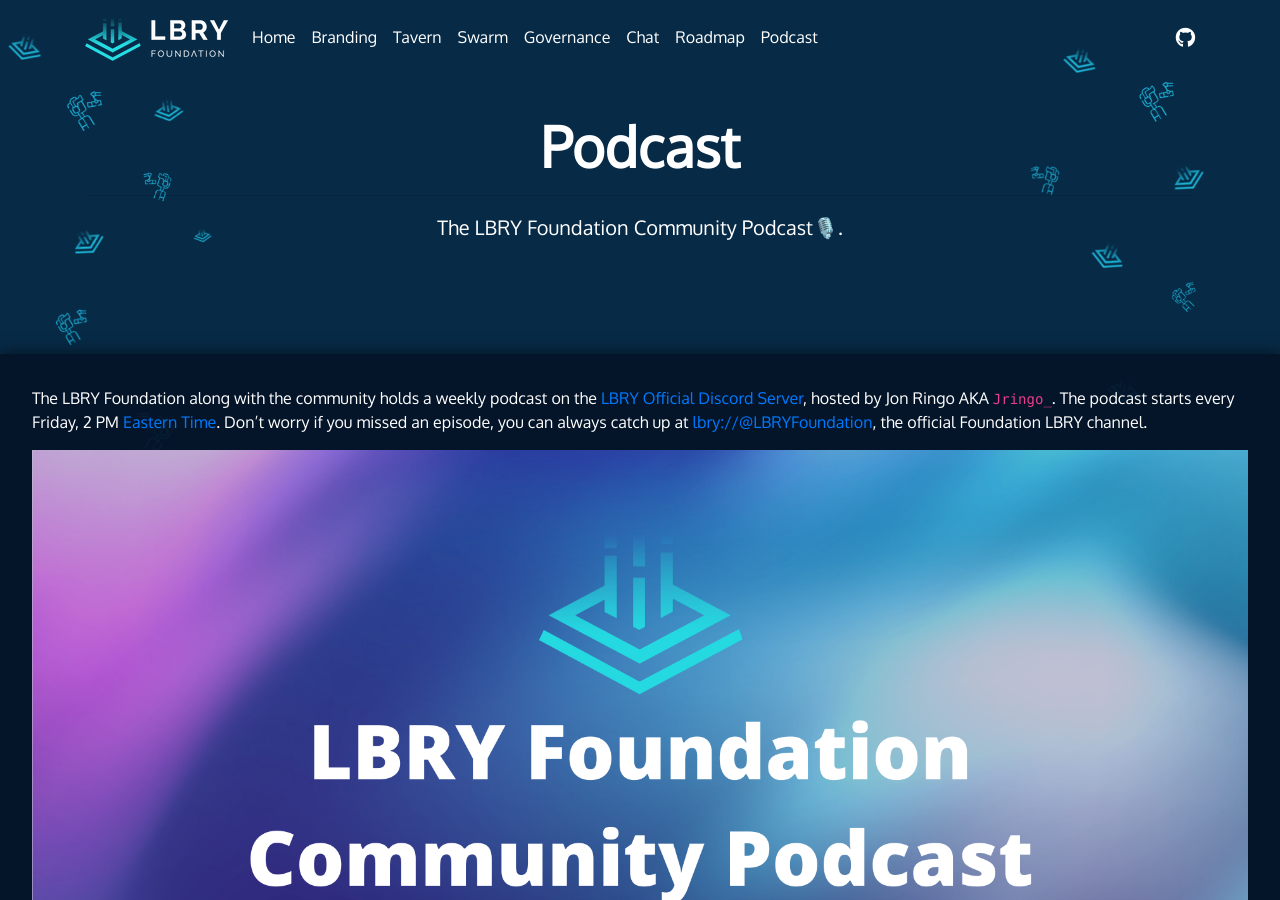
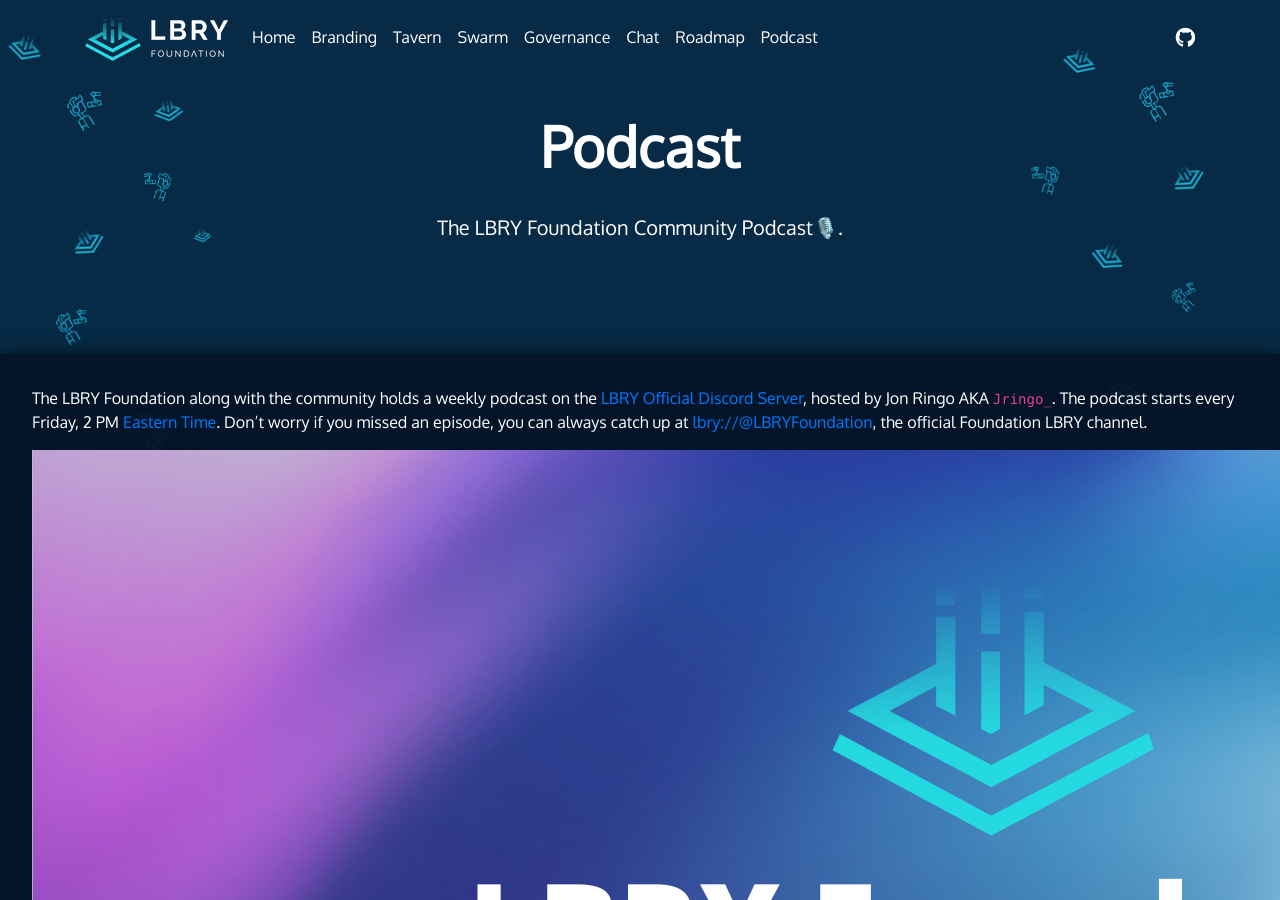
Before and after one commit to LBRYFoundation/lbryorg, a Jekyll site: the page built from pages/podcast.md, in a window 1280 px wide and 900 px high. Built offline with Jekyll 4.4.1, drawn with Linux system fonts in a browser that asks for light colours.

Commit message:
fix: stupid Jekyll and its markdown

```diff
--- a/pages/podcast.md
+++ b/pages/podcast.md
@@ -9,4 +9,4 @@
 The LBRY Foundation along with the community holds a weekly podcast on the [LBRY Official Discord Server](https://lbry.com/chat), hosted by Jon Ringo AKA `Jringo_`.
 The podcast starts every Friday, 2 PM [Eastern Time](https://time.is/ET). Don't worry if you missed an episode, you can always catch up at [lbry://@LBRYFoundation](https://open.lbry.com/@LBRYFoundation:0), the official Foundation LBRY channel.
 
-<img class="img-fluid" src="../img/podcast-img.png" alt="podcast!" />
+![podcast!](../img/podcast-img.png)
```
